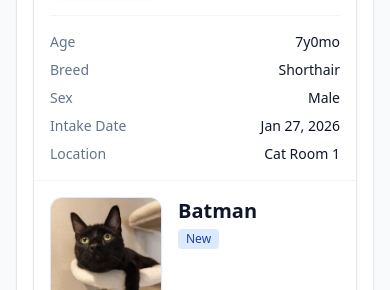
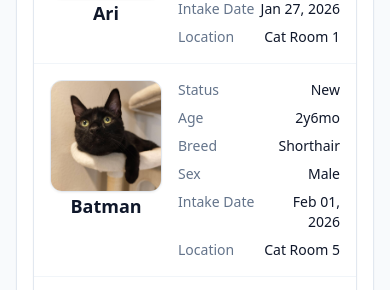
Before and after one commit to timarbuckle/homewardbound, a Django app: page / in a window 390 px wide. Shown: the part 768-1058 px from the top of the page. Run offline with Django 5.2, Linux system fonts and the light colour scheme; data comes from the database, SQL or seed files in the repository; some libraries are stand-ins or nearby versions.

Commit message:
condense mobile display, tweak sort indicators

```diff
--- a/hbcats/cats/templates/cats/cat_table.html
+++ b/hbcats/cats/templates/cats/cat_table.html
@@ -2,44 +2,136 @@
 
 <div id="cat-container" class="w-full">
     <div class="md:hidden mb-4 px-4">
-        <label for="mobile-sort" class="block text-xs font-semibold text-slate-500 uppercase tracking-wider mb-1">
+        <label
+            for="mobile-sort"
+            class="block text-xs font-semibold text-slate-500 uppercase tracking-wider mb-1"
+        >
             Sort Cats By
         </label>
         <select
             id="mobile-sort"
             class="w-full p-2 bg-white border border-slate-200 rounded-lg text-slate-700 text-sm focus:ring-2 focus:ring-blue-500 outline-none"
-            onchange="htmx.ajax('GET', this.value, {target: '#cat-table', swap: 'innerHTML'})"
+            onchange="
+                htmx.ajax('GET', this.value, {
+                    target: '#cat-table',
+                    swap: 'innerHTML',
+                })
+            "
         >
-            <option value="?filter={{ current_filter }}&sort=name&sort_order=asc" {% if current_sort == 'name' %}selected{% endif %}>Name</option>
-            <option value="?filter={{ current_filter }}&sort=status&sort_order=asc" {% if current_sort == 'status' %}selected{% endif %}>Status</option>
-            <option value="?filter={{ current_filter }}&sort=age&sort_order=desc" {% if current_sort == 'age' %}selected{% endif %}>Age (Newest)</option>
-            <option value="?filter={{ current_filter }}&sort=intake_date&sort_order=desc" {% if current_sort == 'intake_date' %}selected{% endif %}>Intake Date</option>
-            <option value="?filter={{ current_filter }}&sort=location&sort_order=asc" {% if current_sort == 'location' %}selected{% endif %}>Location</option>
+            <option
+                value="?filter={{ current_filter }}&sort=name&sort_order=asc"
+                {%
+                if
+                current_sort=""
+                ="name"
+                %}selected{%
+                endif
+                %}
+            >
+                Name
+            </option>
+            <option
+                value="?filter={{ current_filter }}&sort=status&sort_order=asc"
+                {%
+                if
+                current_sort=""
+                ="status"
+                %}selected{%
+                endif
+                %}
+            >
+                Status
+            </option>
+            <option
+                value="?filter={{ current_filter }}&sort=age&sort_order=desc"
+                {%
+                if
+                current_sort=""
+                ="age"
+                %}selected{%
+                endif
+                %}
+            >
+                Age (Newest)
+            </option>
+            <option
+                value="?filter={{ current_filter }}&sort=intake_date&sort_order=desc"
+                {%
+                if
+                current_sort=""
+                ="intake_date"
+                %}selected{%
+                endif
+                %}
+            >
+                Intake Date
+            </option>
+            <option
+                value="?filter={{ current_filter }}&sort=location&sort_order=asc"
+                {%
+                if
+                current_sort=""
+                ="location"
+                %}selected{%
+                endif
+                %}
+            >
+                Location
+            </option>
         </select>
     </div>
 
     <div class="overflow-x-auto">
         <table class="w-full text-left border-collapse" id="cat-table">
-            <thead class="hidden md:table-header-group bg-slate-50 border-b border-slate-200">
+            <thead
+                class="hidden md:table-header-group bg-slate-50 border-b border-slate-200"
+            >
                 <tr>
                     <th class="p-4 font-semibold text-slate-700">
-                        <a class="cursor-pointer" hx-get="?filter={{ current_filter }}&sort=name&sort_order={% if current_sort == 'name' and current_sort_order == 'asc' %}desc{% else %}asc{% endif %}" hx-target="#cat-table" hx-swap="innerHTML">
-                            Cat {% if current_sort == 'name' %}{% if current_sort_order == 'asc' %}↑{% else %}↓{% endif %}{% endif %}
+                        <a class="cursor-pointer"
+                           hx-get="?filter={{ current_filter }}&sort=name&sort_order={% if current_sort == 'name' and current_sort_order == 'asc' %}desc{% else %}asc{% endif %}"
+                           hx-target="#cat-table"
+                           hx-swap="innerHTML">
+                            Cat
+                            {% if current_sort == 'name' %}
+                                {% if current_sort_order == 'asc' %}↓{% else %}↑{% endif %}
+                            {% endif %}
                         </a>
                     </th>
                     <th class="p-4 font-semibold text-slate-700">
-                        <a class="cursor-pointer" hx-get="?filter={{ current_filter }}&sort=age&sort_order={% if current_sort == 'age' and current_sort_order == 'asc' %}desc{% else %}asc{% endif %}" hx-target="#cat-table" hx-swap="innerHTML">
-                            Age {% if current_sort == 'age' %}{% if current_sort_order == 'asc' %}↑{% else %}↓{% endif %}{% endif %}
+                        <a class="cursor-pointer"
+                            hx-get="?filter={{ current_filter }}&sort=age&sort_order={% if current_sort == 'age' and current_sort_order == 'asc' %}desc{% else %}asc{% endif %}"
+                            hx-target="#cat-table"
+                            hx-swap="innerHTML">
+                            Age
+                            {% if current_sort == 'age' %}
+                                {% if current_sort_order == 'asc' %}↑{% else %}↓{% endif %}
+                            {% endif %}
                         </a>
                     </th>
                     <th class="p-4 font-semibold text-slate-700">
-                        <a class="cursor-pointer" hx-get="?filter={{ current_filter }}&sort=status&sort_order={% if current_sort == 'status' and current_sort_order == 'asc' %}desc{% else %}asc{% endif %}" hx-target="#cat-table" hx-swap="innerHTML">
-                            Status {% if current_sort == 'status' %}{% if current_sort_order == 'asc' %}↑{% else %}↓{% endif %}{% endif %}
+                        <a class="cursor-pointer"
+                            hx-get="?filter={{ current_filter }}&sort=status&sort_order={% if current_sort == 'status' and current_sort_order == 'asc' %}desc{% else %}asc{% endif %}"
+                            hx-target="#cat-table"
+                            hx-swap="innerHTML">
+                            Status
+                            {% if current_sort == 'status' %}
+                                {% if current_sort_order == 'asc' %}↓{% else %}↑{% endif %}
+                            {% endif %}
                         </a>
                     </th>
-                    <th class="p-4 font-semibold text-slate-700 whitespace-nowrap">
-                        <a class="cursor-pointer" hx-get="?filter={{ current_filter }}&sort=intake_date&sort_order={% if current_sort == 'intake_date' and current_sort_order == 'asc' %}desc{% else %}asc{% endif %}" hx-target="#cat-table" hx-swap="innerHTML">
-                            Intake Date {% if current_sort == 'intake_date' %}{% if current_sort_order == 'asc' %}↑{% else %}↓{% endif %}{% endif %}
+                    <th
+                        class="p-4 font-semibold text-slate-700 whitespace-nowrap"
+                    >
+                        <a
+                            class="cursor-pointer"
+                            hx-get="?filter={{ current_filter }}&sort=intake_date&sort_order={% if current_sort == 'intake_date' and current_sort_order == 'asc' %}desc{% else %}asc{% endif %}"
+                            hx-target="#cat-table"
+                            hx-swap="innerHTML">
+                            Intake Date
+                            {% if current_sort == 'intake_date' %}
+                                {% if current_sort_order == 'asc' %}↓{% else %}↑{% endif %}
+                            {% endif %}
                         </a>
                     </th>
                     <th class="p-4 font-semibold text-slate-700">Sex</th>
@@ -48,59 +140,113 @@
                 </tr>
             </thead>
 
-            <tbody id="cat-table-body" class="divide-y divide-slate-100 block md:table-row-group">
+            <tbody
+                id="cat-table-body"
+                class="divide-y divide-slate-100 block md:table-row-group"
+            >
                 {% for cat in cats %}
-                <tr class="flex flex-col p-4 md:p-0 md:table-row hover:bg-slate-50 transition">
-                    <td class="p-0 md:p-4 block md:table-cell">
-                        <div class="flex items-start gap-4 md:flex-col md:items-center md:gap-2">
-                            <img
-                                src="/media/{{ cat.image.name }}"
-                                class="w-28 h-28 md:w-48 md:h-48 rounded-xl md:rounded-none object-cover border border-slate-200 shadow-sm"
-                                alt="{{ cat.name }}"
-                            />
-                            <div class="flex flex-col">
-                                <span class="font-bold text-xl md:text-lg text-slate-900 md:text-center">{{ cat.name }}</span>
-                                <span class="md:hidden inline-flex items-center w-fit px-2 py-0.5 rounded text-xs font-medium bg-blue-100 text-blue-800 mt-1">
-                                    {{ cat.get_status_display }}
-                                </span>
+                <tr class="hover:bg-slate-50 transition">
+                    <td class="p-4 md:hidden">
+                        <div class="flex items-start gap-4">
+                            <div class="w-28 text-center flex-shrink-0">
+                                <img
+                                    src="/media/{{ cat.image.name }}"
+                                    class="w-28 h-28 rounded-xl object-cover border border-slate-200 shadow-sm"
+                                    alt="{{ cat.name }}"
+                                />
+                                <span
+                                    class="font-bold text-lg text-slate-900 mt-2"
+                                    >{{ cat.name }}</span
+                                >
+                            </div>
+                            <div class="flex-1">
+                                <div class="grid grid-cols-2 gap-y-2 text-sm">
+                                    <div class="text-slate-500">Status</div>
+                                    <div
+                                        class="text-slate-900 font-medium text-right"
+                                    >
+                                        {{ cat.get_status_display }}
+                                    </div>
+
+                                    <div class="text-slate-500">Age</div>
+                                    <div
+                                        class="text-slate-900 font-medium text-right"
+                                    >
+                                        {{ cat.age }}
+                                    </div>
+
+                                    <div class="text-slate-500">Breed</div>
+                                    <div
+                                        class="text-slate-900 font-medium text-right"
+                                    >
+                                        {{ cat.clean_breed }}
+                                    </div>
+
+                                    <div class="text-slate-500">Sex</div>
+                                    <div
+                                        class="text-slate-900 font-medium text-right"
+                                    >
+                                        {{ cat.sex }}
+                                    </div>
+
+                                    <div class="text-slate-500">
+                                        Intake Date
+                                    </div>
+                                    <div
+                                        class="text-slate-900 font-medium text-right"
+                                    >
+                                        {{ cat.intake_date|date:"M d, Y" }}
+                                    </div>
+
+                                    <div class="text-slate-500">Location</div>
+                                    <div
+                                        class="text-slate-900 font-medium text-right"
+                                    >
+                                        {{ cat.location }}
+                                    </div>
+                                </div>
                             </div>
                         </div>
                     </td>
 
-                    <td class="block md:table-cell p-0 md:p-4 mt-4 md:mt-0">
-                        <div class="grid grid-cols-2 gap-y-2 text-sm md:hidden border-t border-slate-100 pt-4">
-                            <div class="text-slate-500">Age</div>
-                            <div class="text-slate-900 font-medium text-right">{{ cat.age }}</div>
-
-                            <div class="text-slate-500">Breed</div>
-                            <div class="text-slate-900 font-medium text-right">{{ cat.clean_breed }}</div>
-
-                            <div class="text-slate-500">Sex</div>
-                            <div class="text-slate-900 font-medium text-right">{{ cat.sex }}</div>
-
-                            <div class="text-slate-500">Intake Date</div>
-                            <div class="text-slate-900 font-medium text-right">{{ cat.intake_date|date:"M d, Y" }}</div>
-
-                            <div class="text-slate-500">Location</div>
-                            <div class="text-slate-900 font-medium text-right">{{ cat.location }}</div>
+                    <td class="hidden md:table-cell p-4">
+                        <div class="flex items-center gap-4">
+                            <img
+                                src="/media/{{ cat.image.name }}"
+                                class="w-24 h-24 rounded-xl object-cover border border-slate-200 shadow-sm"
+                                alt="{{ cat.name }}"
+                            />
+                            <div>
+                                <span class="font-bold text-lg text-slate-900"
+                                    >{{ cat.name }}</span
+                                >
+                            </div>
                         </div>
-
-                        <span class="hidden md:inline text-slate-600 text-sm">{{ cat.age }}</span>
                     </td>
-
-                    <td class="hidden md:table-cell p-4 text-slate-500 font-mono text-sm">
+                    <td class="hidden md:table-cell p-4 text-slate-600 text-sm">
+                        {{ cat.age }}
+                    </td>
+                    <td
+                        class="hidden md:table-cell p-4 text-slate-500 font-mono text-sm"
+                    >
                         {{ cat.get_status_display }}
                     </td>
                     <td class="hidden md:table-cell p-4 text-slate-600 text-sm">
                         {{ cat.intake_date|date:"M d, Y" }}
                     </td>
-                    <td class="hidden md:table-cell p-4 text-slate-500 font-mono text-sm">
+                    <td
+                        class="hidden md:table-cell p-4 text-slate-500 font-mono text-sm"
+                    >
                         {{ cat.sex }}
                     </td>
-                    <td class="hidden md:table-cell p-4 text-slate-500 font-mono text-sm">
+                    <td
+                        class="hidden md:table-cell p-4 text-slate-500 font-mono text-sm"
+                    >
                         {{ cat.clean_breed }}
                     </td>
-                    <td class="hidden md:table-cell p-4 text-slate-500 font-mono text-sm">
+                    <td
+                        class="hidden md:table-cell p-4 text-slate-500 font-mono text-sm"
+                    >
                         {{ cat.location }}
                     </td>
                 </tr>
```
